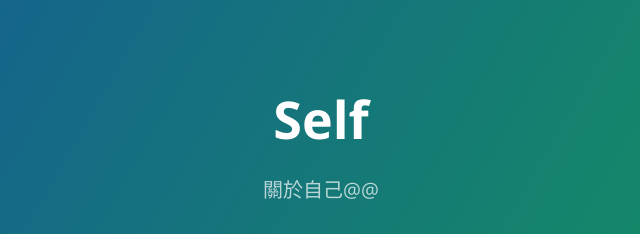
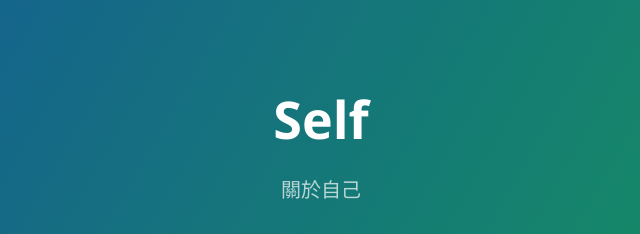
Before and after one commit to babyblue1025/Self, a plain HTML site: page index.html in a window 1280 px wide. Shown: the top 234 px of the page, 319-959 px from the left. Drawn offline with nearby package versions, Linux system fonts and the light colour scheme.

```diff
--- a/index.html
+++ b/index.html
@@ -12,7 +12,7 @@
   <body>
     <section class="page-header">
       <h1 class="project-name">Self</h1>
-      <h2 class="project-tagline">關於自己@@</h2>
+      <h2 class="project-tagline">關於自己</h2>
       <a href="https://github.com/babyblue1025/Self" class="btn">View on GitHub</a>
       <a href="https://github.com/babyblue1025/Self/zipball/master" class="btn">Download .zip</a>
       <a href="https://github.com/babyblue1025/Self/tarball/master" class="btn">Download .tar.gz</a>
```
